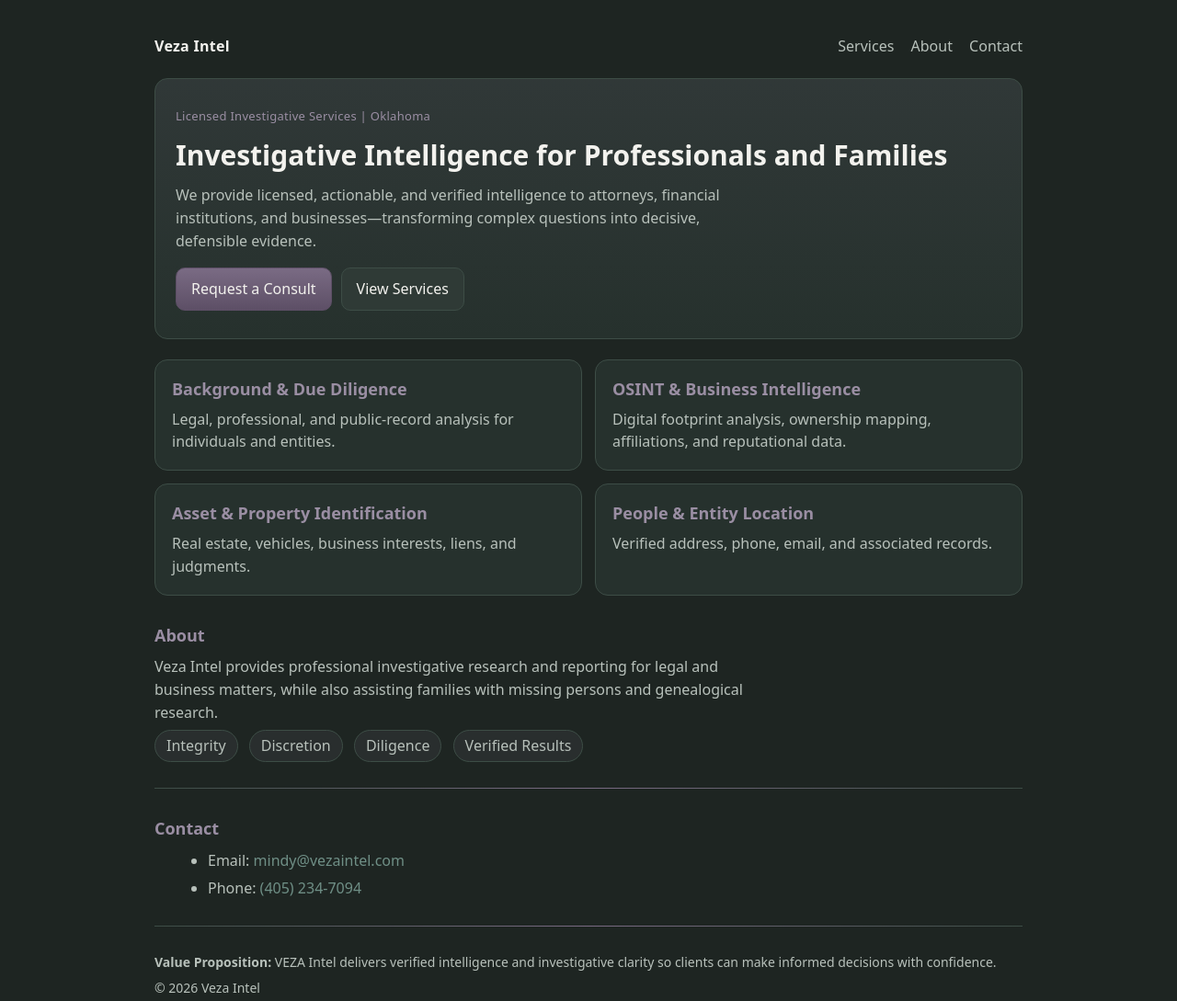
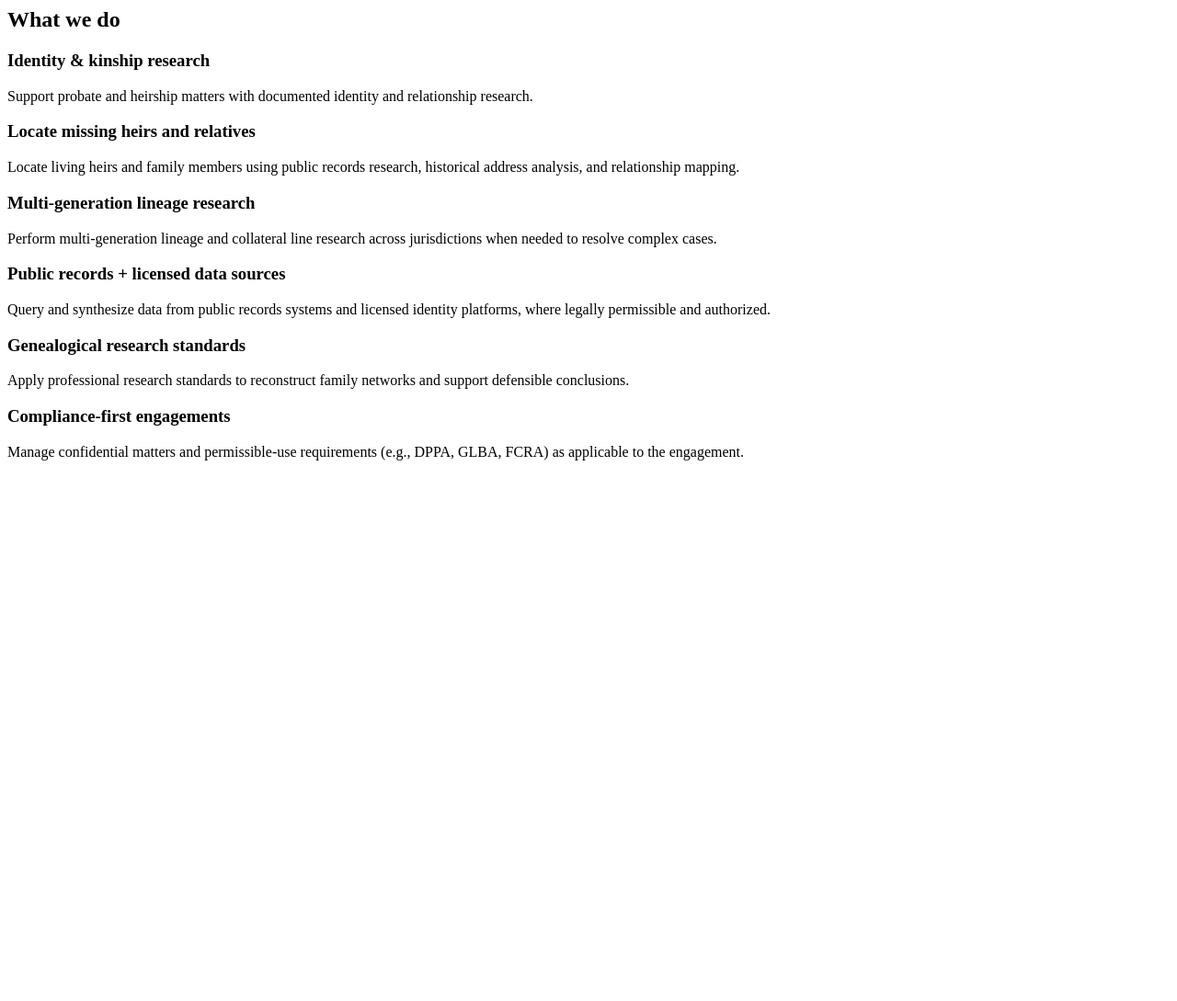
Before and after one commit to EmGee87/vezaintel.github.io, a plain HTML site: page index.html in a window 1280 px wide. Shown: the whole page at 92% size. After the commit the page ends 800 px from the top, so only its background shows below. Drawn offline with Linux system fonts and the light colour scheme.

Commit message:
Refactor index.html to update services section
Updating content and language

```diff
--- a/index.html
+++ b/index.html
@@ -1,289 +1,32 @@
-<!doctype html>
-<html lang="en">
-<head>
-  <meta charset="utf-8" />
-  <meta name="viewport" content="width=device-width, initial-scale=1" />
-  <title>Veza Intel | Investigative Intelligence</title>
-  <meta name="description" content="Licensed investigative intelligence for attorneys, businesses, and families." />
-
-  <style>
-    :root{
-      /* Soft Autumn base */
-      --bg:#1e2522;            /* deep olive-charcoal */
-      --panel:#26312d;         /* moss */
-      --panel-soft:#2f3a36;    /* sage */
-      --text:#f3f2ee;          /* warm off-white */
-      --muted:#b8c1bb;         /* sage gray */
-      --line:#3d4d46;          /* olive border */
-
-      /* Accents */
-      --green:#6f8f86;         /* eucalyptus */
-      --green-soft:#8fa9a1;
-
-      --purple:#7a6b84;        /* muted plum */
-      --purple-soft:#9a8ea3;  /* heather */
-      --purple-dark:#5d4f66;  /* smoky grape */
-
-      --max:980px;
-      --r:14px;
-    }
-
-    *{box-sizing:border-box}
-
-    body{
-      margin:0;
-      font-family:system-ui,-apple-system,Segoe UI,Roboto,Arial,sans-serif;
-      background:var(--bg);
-      color:var(--text);
-      line-height:1.55;
-    }
-
-    a{color:var(--green); text-decoration:none}
-    a:hover{color:var(--green-soft)}
-
-    .wrap{max-width:var(--max); margin:0 auto; padding:28px 18px 54px}
-
-    header{
-      display:flex;
-      justify-content:space-between;
-      align-items:center;
-      padding:10px 0 22px;
-    }
-
-    .brand{
-      font-weight:700;
-      letter-spacing:.3px;
-      color:var(--text);
-    }
-
-    nav a{
-      margin-left:14px;
-      color:var(--muted);
-    }
-
-    nav a:hover{
-      color:var(--purple-soft);
-    }
-
-    .hero{
-      border:1px solid var(--line);
-      background:
-        linear-gradient(180deg, rgba(122,107,132,.12), rgba(0,0,0,0)),
-        var(--panel);
-      border-radius:var(--r);
-      padding:30px 22px;
-    }
-
-    h1{
-      margin:0 0 8px;
-      font-size:30px;
-      color:var(--text);
-    }
-
-    .sub{
-      margin:0;
-      color:var(--muted);
-      max-width:70ch;
-    }
-
-    .cta{
-      margin-top:16px;
-      display:flex;
-      gap:10px;
-      flex-wrap:wrap;
-    }
-
-    .btn{
-      padding:10px 16px;
-      border-radius:10px;
-      border:1px solid var(--line);
-      background:var(--panel-soft);
-      color:var(--text);
-    }
-
-    .btn.primary{
-      background:linear-gradient(
-        180deg,
-        var(--purple),
-        var(--purple-dark)
-      );
-      border-color:var(--purple-dark);
-    }
-
-    .btn.primary:hover{
-      background:linear-gradient(
-        180deg,
-        var(--purple-soft),
-        var(--purple)
-      );
-    }
-
-    .btn:hover{
-      border-color:var(--green-soft);
-    }
-
-    .grid{
-      margin-top:22px;
-      display:grid;
-      grid-template-columns:repeat(12,1fr);
-      gap:14px;
-    }
-
-    .card{
-      grid-column:span 6;
-      border:1px solid var(--line);
-      border-radius:var(--r);
-      background:var(--panel);
-      padding:18px;
-    }
-
-    .card h2{
-      margin:0 0 6px;
-      font-size:18px;
-      color:var(--purple-soft);
-    }
-
-    .card p{
-      margin:0;
-      color:var(--muted);
-    }
-
-    @media (max-width:820px){
-      .card{grid-column:span 12}
-      .sub{max-width:unset}
-    }
-
-    section{margin-top:30px}
-
-    .section-title{
-      font-size:18px;
-      margin:0 0 8px;
-      color:var(--purple-soft);
-    }
-
-    ul{margin:8px 0 0 18px; color:var(--muted)}
-
-    li{margin:6px 0}
-
-    .hr{
-      height:1px;
-      background:linear-gradient(
-        to right,
-        var(--line),
-        var(--purple),
-        var(--line)
-      );
-      margin:28px 0;
-    }
-
-    footer{
-      color:var(--muted);
-      font-size:14px;
-      margin-top:28px;
-    }
-
-    .pill{
-      display:inline-block;
-      padding:4px 12px;
-      border:1px solid var(--line);
-      border-radius:999px;
-      color:var(--muted);
-      background:rgba(122,107,132,.12);
-      margin:6px 8px 0 0;
-    }
-
-    .kicker{
-      color:var(--purple-soft);
-      font-size:13px;
-      margin:0 0 10px;
-      letter-spacing:.3px;
-    }
-  </style>
-</head>
-
-<body>
-  <div class="wrap">
-    <header>
-      <div class="brand">Veza Intel</div>
-      <nav>
-        <a href="#services">Services</a>
-        <a href="#about">About</a>
-        <a href="#contact">Contact</a>
-      </nav>
-    </header>
-
-    <main>
-      <div class="hero">
-        <p class="kicker">Licensed Investigative Services | Oklahoma</p>
-        <h1>Investigative Intelligence for Professionals and Families</h1>
-        <p class="sub">
-          We provide licensed, actionable, and verified intelligence to attorneys,
-          financial institutions, and businesses—transforming complex questions into
-          decisive, defensible evidence.
-        </p>
-
-        <div class="cta">
-          <a class="btn primary" href="#contact">Request a Consult</a>
-          <a class="btn" href="#services">View Services</a>
-        </div>
-      </div>
-
-      <div class="grid" id="services">
-        <div class="card">
-          <h2>Background & Due Diligence</h2>
-          <p>Legal, professional, and public-record analysis for individuals and entities.</p>
-        </div>
-        <div class="card">
-          <h2>OSINT & Business Intelligence</h2>
-          <p>Digital footprint analysis, ownership mapping, affiliations, and reputational data.</p>
-        </div>
-        <div class="card">
-          <h2>Asset & Property Identification</h2>
-          <p>Real estate, vehicles, business interests, liens, and judgments.</p>
-        </div>
-        <div class="card">
-          <h2>People & Entity Location</h2>
-          <p>Verified address, phone, email, and associated records.</p>
-        </div>
-      </div>
-
-      <section id="about">
-        <h2 class="section-title">About</h2>
-        <p class="sub">
-          Veza Intel provides professional investigative research and reporting for legal and business matters,
-          while also assisting families with missing persons and genealogical research.
-        </p>
-        <div>
-          <span class="pill">Integrity</span>
-          <span class="pill">Discretion</span>
-          <span class="pill">Diligence</span>
-          <span class="pill">Verified Results</span>
-        </div>
-      </section>
-
-      <div class="hr"></div>
-
-      <section id="contact">
-        <h2 class="section-title">Contact</h2>
-        <ul>
-          <li>Email: <a href="mailto:mindy@vezaintel.com">mindy@vezaintel.com</a></li>
-          <li>Phone: <a href="tel:+14052347094">(405) 234-7094</a></li>
-        </ul>
-      </section>
-
-      <footer>
-        <div class="hr"></div>
-        <div>
-          <strong>Value Proposition:</strong>
-          VEZA Intel delivers verified intelligence and investigative clarity so clients can make informed decisions with confidence.
-        </div>
-        <div style="margin-top:6px;">© <span id="y"></span> Veza Intel</div>
-      </footer>
-    </main>
+<h2 class="sectionTitle">What we do</h2>
+<div class="grid3">
+  <div class="card item">
+    <h3>Identity & kinship research</h3>
+    <p>Support probate and heirship matters with documented identity and relationship research.</p>
   </div>
 
-  <script>
-    document.getElementById("y").textContent = new Date().getFullYear();
-  </script>
-</body>
-</html>
+  <div class="card item">
+    <h3>Locate missing heirs and relatives</h3>
+    <p>Locate living heirs and family members using public records research, historical address analysis, and relationship mapping.</p>
+  </div>
+
+  <div class="card item">
+    <h3>Multi-generation lineage research</h3>
+    <p>Perform multi-generation lineage and collateral line research across jurisdictions when needed to resolve complex cases.</p>
+  </div>
+
+  <div class="card item">
+    <h3>Public records + licensed data sources</h3>
+    <p>Query and synthesize data from public records systems and licensed identity platforms, where legally permissible and authorized.</p>
+  </div>
+
+  <div class="card item">
+    <h3>Genealogical research standards</h3>
+    <p>Apply professional research standards to reconstruct family networks and support defensible conclusions.</p>
+  </div>
+
+  <div class="card item">
+    <h3>Compliance-first engagements</h3>
+    <p>Manage confidential matters and permissible-use requirements (e.g., DPPA, GLBA, FCRA) as applicable to the engagement.</p>
+  </div>
+</div>
```
